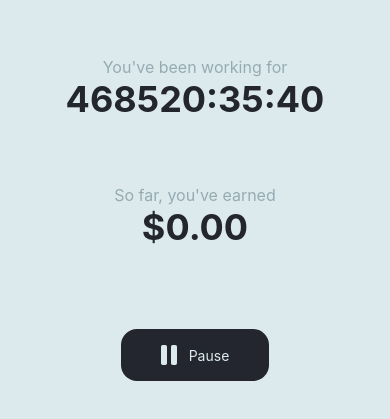
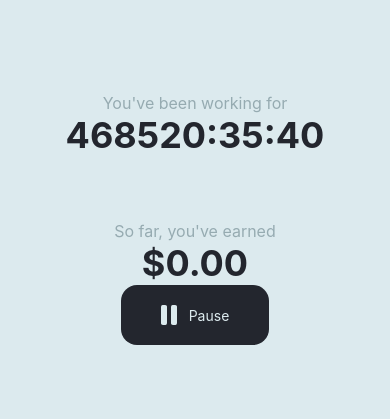
Before and after one commit to NicolasMilliard/PayClock, a React Native app: screen /Timer in a window 390 px wide. Shown: the part 203-622 px from the top of the page. Built offline with nearby package versions, Linux system fonts and the light colour scheme.

Commit message:
Update CSS rules

```diff
--- a/src/components/Button/styles.js
+++ b/src/components/Button/styles.js
@@ -6,9 +6,7 @@ const styles = StyleSheet.create({
     alignItems: "center",
     backgroundColor: "#23262e",
     borderRadius: 16,
-    marginTop: 80,
-    paddingTop: 16,
-    paddingBottom: 16,
+    height: 60,
     paddingLeft: 40,
     paddingRight: 40,
   },
```
